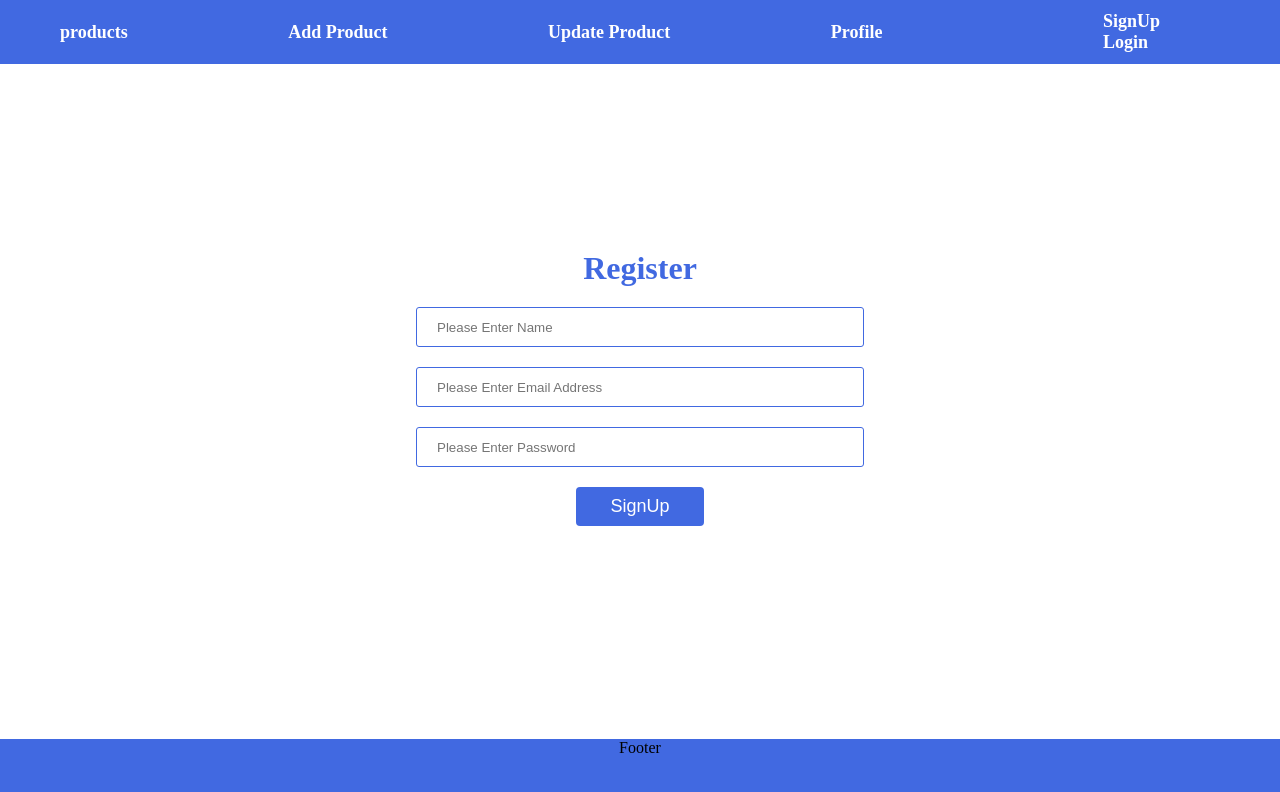
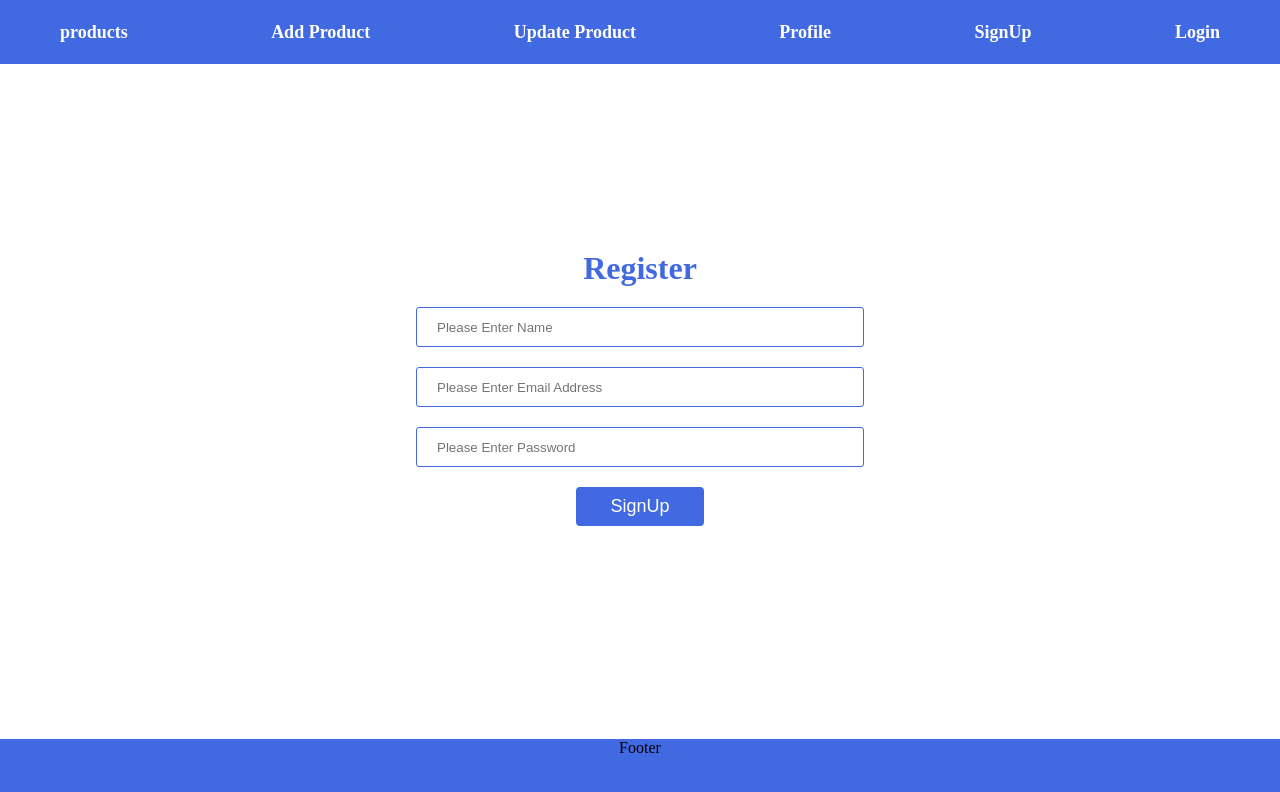
Before and after one commit to chandan6893/e-dashboard, a React (Vite) app in the folder frontend/: page /signup in a window 1280 px wide. Shown: the top 792 px of the page. Built offline with nearby package versions, Linux system fonts and the light colour scheme.

Commit message:
Test API with postman,call API on loginbtn click,set localStorage

```diff
--- a/frontend/src/components/Nav.jsx
+++ b/frontend/src/components/Nav.jsx
@@ -25,16 +25,7 @@ const  logout=()=>{
         <li>
           <Link to="/profile">Profile</Link>
         </li>
-        {/* <li>
-          {auth ? (
-            <Link to="/signup" onClick={logout}>
-              Logout
-            </Link>
-          ) : (
-            <Link to="/signup">SignUp</Link>
-          )}
-        </li> */}
-        <li>
+
           {auth ? (
             <li>
               <Link to="/signup" onClick={logout}>
@@ -51,7 +42,7 @@ const  logout=()=>{
               </li>
             </>
           )}
-        </li>
+
       </ul>
     </div>
   );
```
